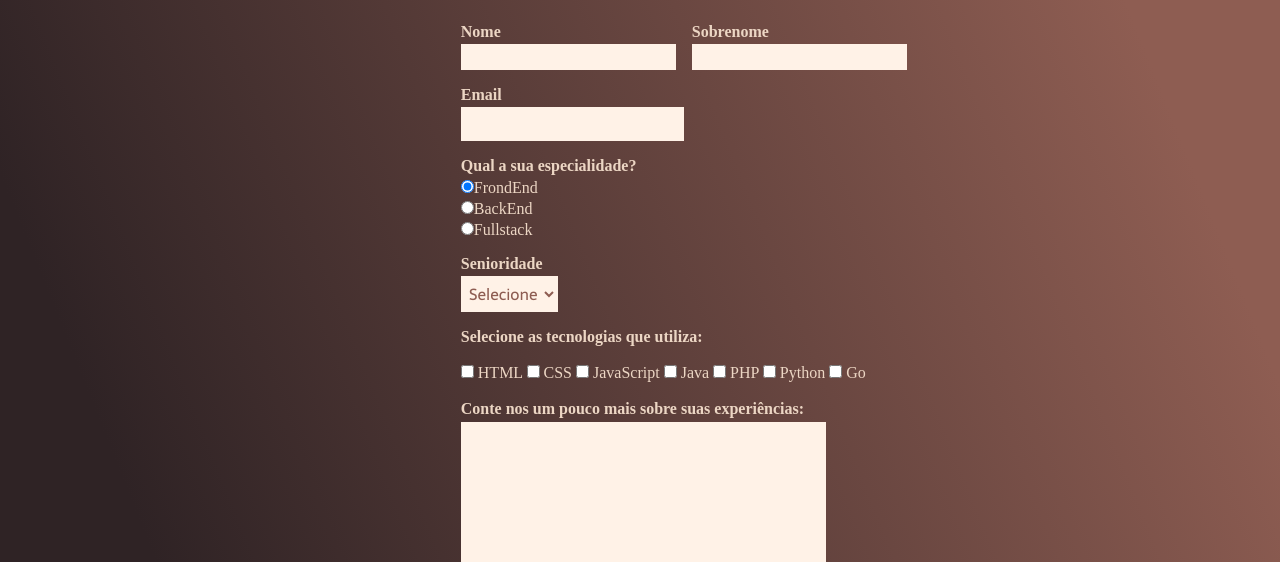
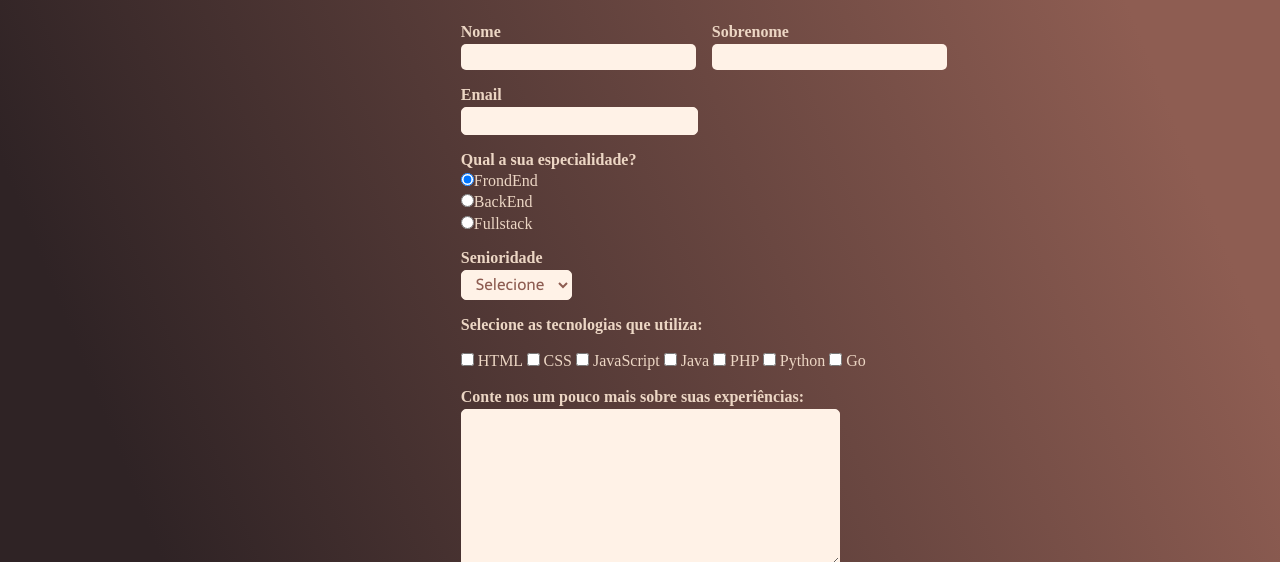
Before and after one commit to daisemartins/PiSequencial, a plain HTML site: page form.html in a window 1280 px wide. Shown: the part 238-800 px from the top of the page. Drawn offline with Linux system fonts and the light colour scheme; a web font is replaced by a local one.

Commit message:
ajustes no input email

```diff
--- a/css/form.css
+++ b/css/form.css
@@ -30,7 +30,10 @@ input, select, textarea, button{
     font-size: 1rem;
     color: #8E5D52;
     border: 5px;
+    border-radius: 5px;
     background-color: #FFF2E7;
+    padding-left: 10px;
+    padding-right: 10px;
 }
 .grupo::before, .grupo:after{
     display: table;
@@ -51,7 +54,6 @@ fieldset.grupo .campo{
     margin-right: 1em;
 }
 .campo input[type="email"], .campo select, .campo textarea{
-    padding: 0.2em;
     border: 1px solid #FFF2E7;
     box-shadow: 2px 2px 2px rgbs(0,0,0,0.2);
     display: block;
--- a/css/style.css
+++ b/css/style.css
@@ -8,6 +8,7 @@
 body{
     font-size: 100%;
     background: linear-gradient(68.15deg, #2F2325 16.62%, #8E5D52 85.61%);
+
 }
 .cabecalho{
     display: flex;
```
